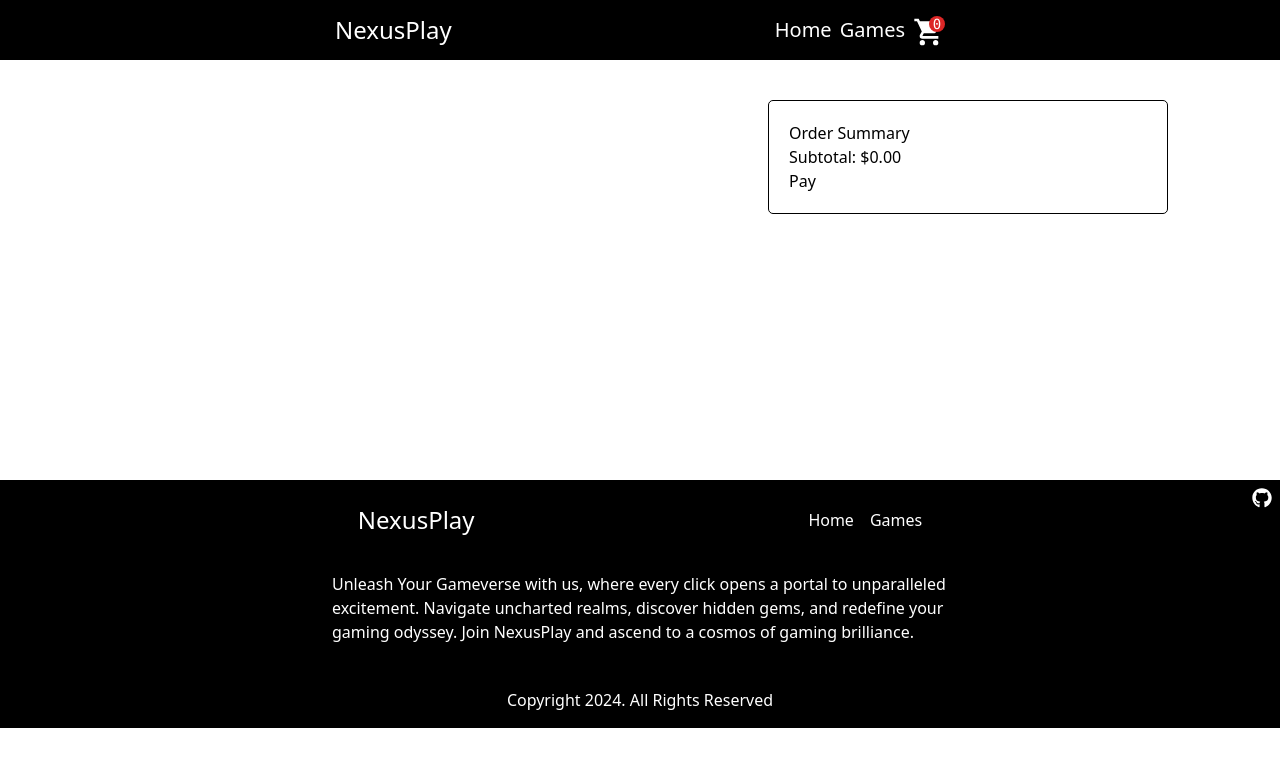
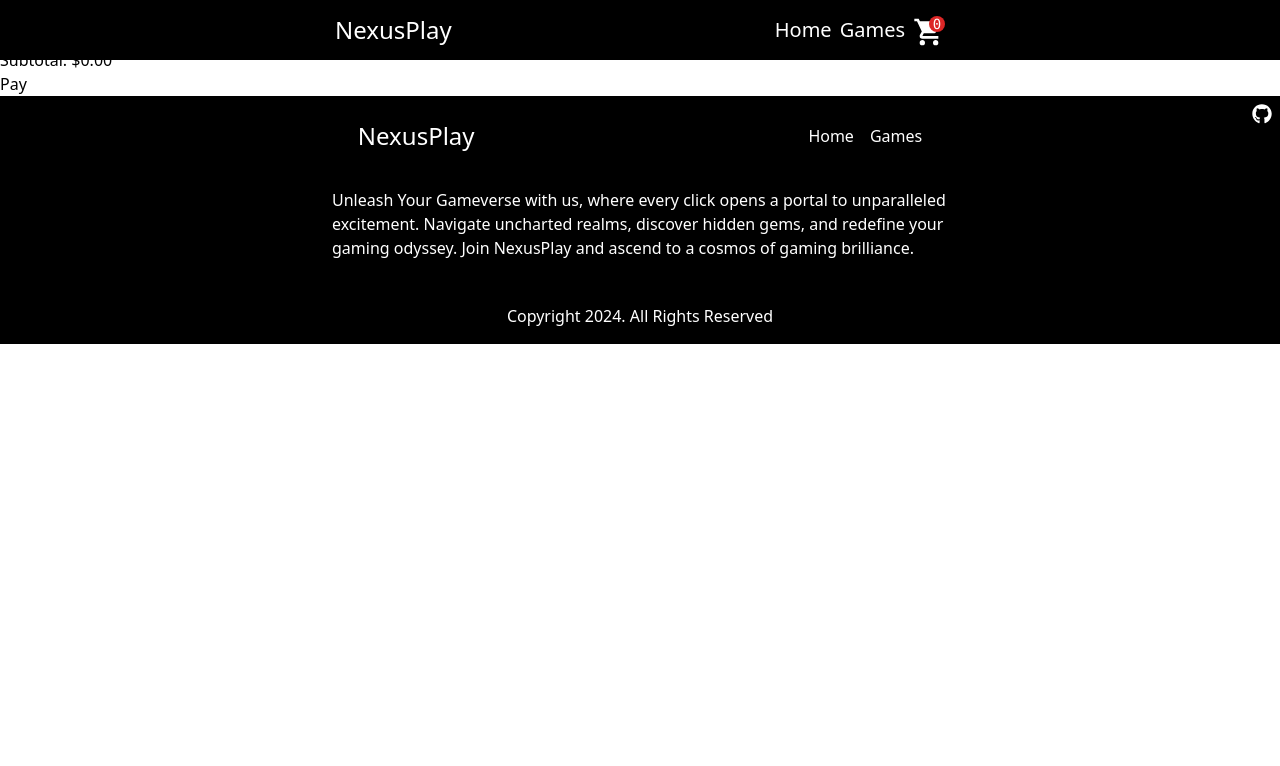
Before and after one commit to beMimg/nexus-play, a React (Vite) app: page /checkout in a window 1280 px wide. Shown: the top 766 px of the page. Built offline with nearby package versions, Linux system fonts and the light colour scheme.

Commit message:
shopping cart desktop css

```diff
--- a/src/components/GameCard.jsx
+++ b/src/components/GameCard.jsx
@@ -1,5 +1,4 @@
 import { useState } from "react";
-import style from "../styles/Games.module.css";
 
 export default function GameCard({ handleAddBtn, game }) {
   const [quantity, setQuantity] = useState(1);
--- a/src/components/ShoppingCart.jsx
+++ b/src/components/ShoppingCart.jsx
@@ -45,7 +45,7 @@ export default function ShoppingCart({ setOpen, cart, setCart }) {
   }
 
   return (
-    <div className=" absolute bg-white text-black top-0 left-0 right-0 h-screen z-40 overflow-auto">
+    <div className=" absolute bg-white text-black top-0 left-0 right-0 h-screen z-40 overflow-auto md:top-[60px] md:left-auto md:z-0 md:h-[600px] md:w-96 md:rounded-l-xl">
       <header className="flex flex-row justify-between  p-4">
         <h1 className="flex font-bold">Shopping Cart</h1>
         <button onClick={() => setOpen(false)} className="font-bold">
@@ -66,7 +66,7 @@ export default function ShoppingCart({ setOpen, cart, setCart }) {
           ))
         )}
       </main>
-      <footer className="">
+      <footer className="p-2">
         <div className="flex flex-row gap-4 items-center">
           <h2>Subtotal:</h2>
           <p className="font-bold">${subtotal}</p>
@@ -83,13 +83,9 @@ export default function ShoppingCart({ setOpen, cart, setCart }) {
         )}
         <div className="flex gap-2">
           <p>Or</p>
-          <Link
-            to="games"
-            onClick={() => setOpen(false)}
-            className=" text-blue-700"
-          >
+          <button onClick={() => setOpen(false)} className=" text-blue-700">
             Continue Shopping
-          </Link>
+          </button>
         </div>
       </footer>
     </div>
--- a/src/layouts/GamesLayout.jsx
+++ b/src/layouts/GamesLayout.jsx
@@ -1,5 +1,4 @@
 import { Outlet } from "react-router-dom";
-import style from "../styles/GamesLayout.module.css";
 import { NavLink, useLoaderData } from "react-router-dom";
 import gamesBg from "../assets/game_wallpaper.jpg";
 
--- a/src/pages/Checkout.jsx
+++ b/src/pages/Checkout.jsx
@@ -1,4 +1,3 @@
-import style from "../styles/Checkout.module.css";
 export default function Checkout({ cart, setCart }) {
   const subtotal = cart.reduce((a, b) => a + b.price, 0);
 
@@ -43,21 +42,17 @@ export default function Checkout({ cart, setCart }) {
   }
 
   return (
-    <div className={style.shoppingCart}>
+    <div className="">
       <h1>Shopping Cart</h1>
-      <div className={style.mainContent}>
-        <div className={style.leftContainer}>
+      <div className="">
+        <div className="">
           {cart.map((game) => (
-            <div className={style.gameContainer}>
-              <img
-                src={game.image}
-                className={style.image}
-                alt={game.name + "image"}
-              />
-              <div className={style.gameInfo}>
+            <div className="">
+              <img src={game.image} className="" alt={game.name + "image"} />
+              <div className="">
                 <h2>{game.name}</h2>
                 <p>Price: ${game.price}</p>
-                <div className={style.quantityContainer}>
+                <div className="">
                   <p>Quantity: {game.quantity}</p>
                   <button onClick={() => handleBtn(game.id, "+")}>+</button>
                   <button
@@ -72,8 +67,8 @@ export default function Checkout({ cart, setCart }) {
             </div>
           ))}
         </div>
-        <div className={style.rightContainer}>
-          <div className={style.summaryContainer}>
+        <div className="">
+          <div className="">
             <h2>Order Summary</h2>
             <p>Subtotal: ${subtotal}.00</p>
             <button>Pay</button>
--- a/src/pages/Games.jsx
+++ b/src/pages/Games.jsx
@@ -1,6 +1,5 @@
 import { useState } from "react";
 import { useLoaderData } from "react-router-dom";
-import style from "../styles/Games.module.css";
 import GameCard from "../components/GameCard";
 
 let key = "2a3e3c54685146fe8d40f600aef2df29";
--- a/src/styles/Checkout.module.css
+++ /dev/null
@@ -1,34 +0,0 @@
-.shoppingCart {
-  display: grid;
-  min-height: 60vh;
-  grid-template-rows: 100px 100%;
-}
-
-.mainContent {
-  display: grid;
-  grid-template-columns: 60% 40%;
-}
-
-.leftContainer {
-  display: flex;
-  flex-direction: column;
-  padding: 20px;
-}
-
-.gameContainer {
-  display: flex;
-  flex-direction: row;
-  padding: 20px;
-}
-
-.image {
-  height: 100px;
-  width: 100px;
-}
-
-.summaryContainer {
-  padding: 20px;
-  border-radius: 5px;
-  border: 1px solid black;
-  width: 400px;
-}
```
Also changed, not shown: src/styles/Games.module.css (deleted, +0 -27 lines), src/styles/GamesLayout.module.css (deleted, +0 -33 lines).
